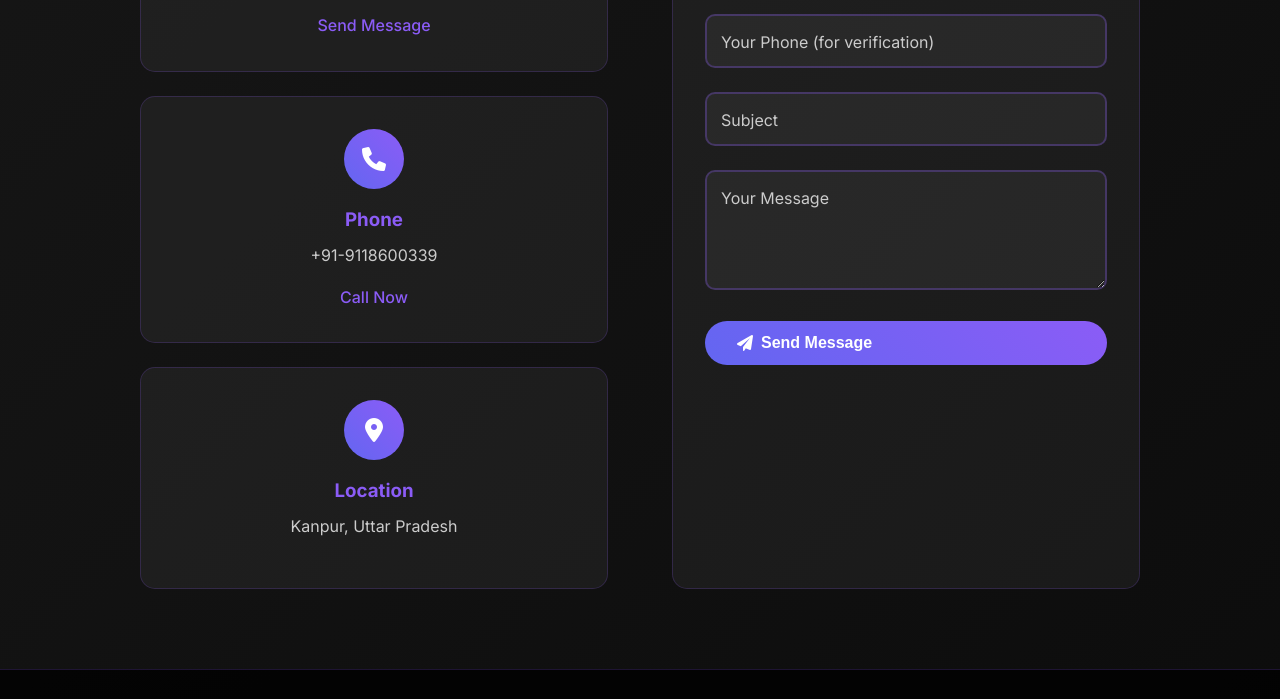
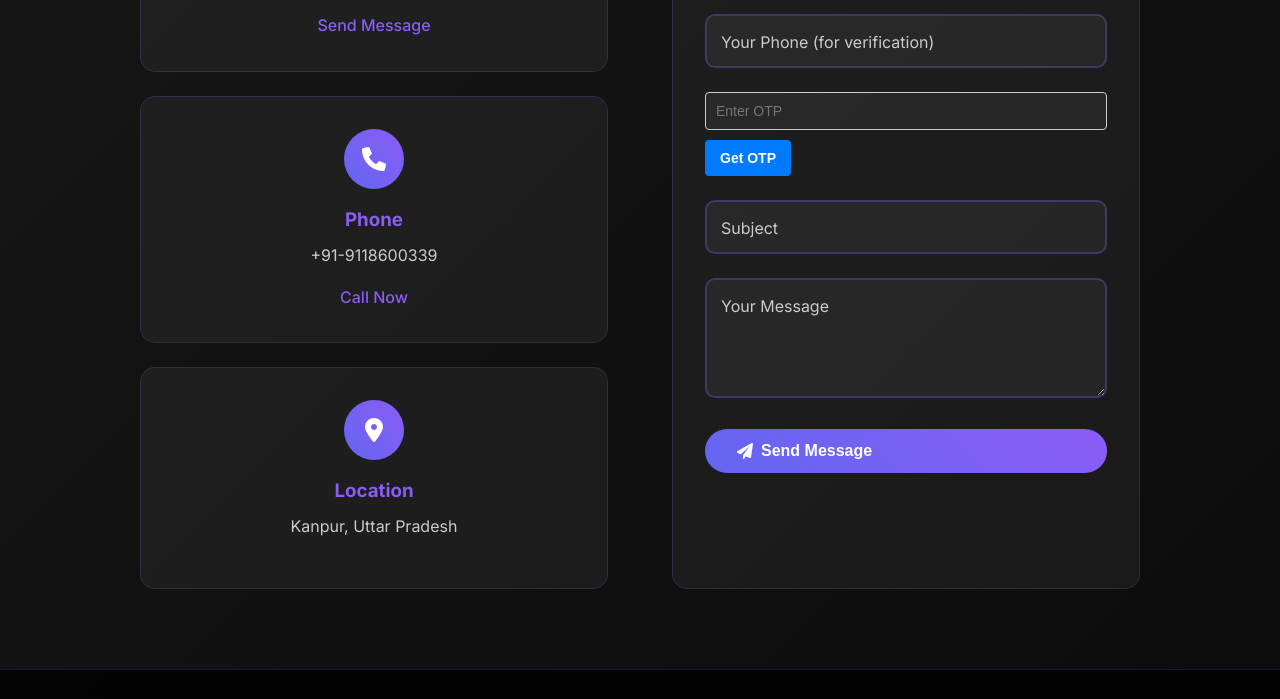
Before and after one commit to shreshtha-tech/portfolio-shreshtha, a plain HTML site: page index.html in a window 1280 px wide. Shown: the part 4481-5180 px from the top of the page. Drawn offline with Linux system fonts and the light colour scheme.

Commit message:
Update index.html

```diff
--- a/index.html
+++ b/index.html
@@ -307,9 +307,16 @@
                             </div>
 
                             <div class="form-group">
-                                <input type="tel" id="phone" name="phone" required>
-                                <label for="phone">Your Phone (for verification)</label>
-                            </div>
+    <input type="tel" id="phone" name="phone" required>
+    <label for="phone">Your Phone (for verification)</label>
+</div>
+
+<!-- OTP Section -->
+<div class="form-group otp-section">
+    <input type="text" id="otp" name="otp" maxlength="4" placeholder="Enter OTP">
+    <button type="button" id="generate-otp" class="btn btn-secondary">Get OTP</button>
+</div>
+
 
                             <div class="form-group">
                                 <input type="text" id="subject" name="subject" required>
```
